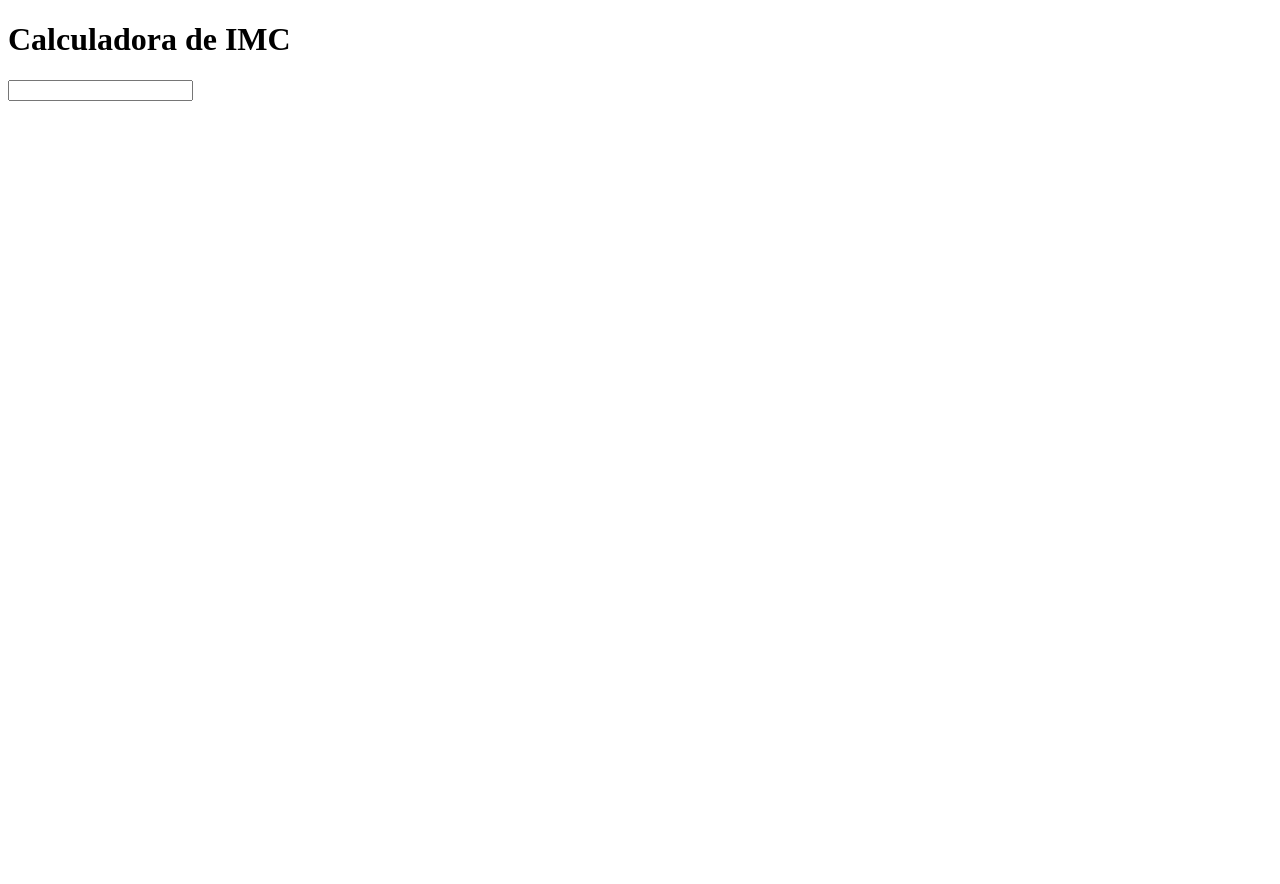
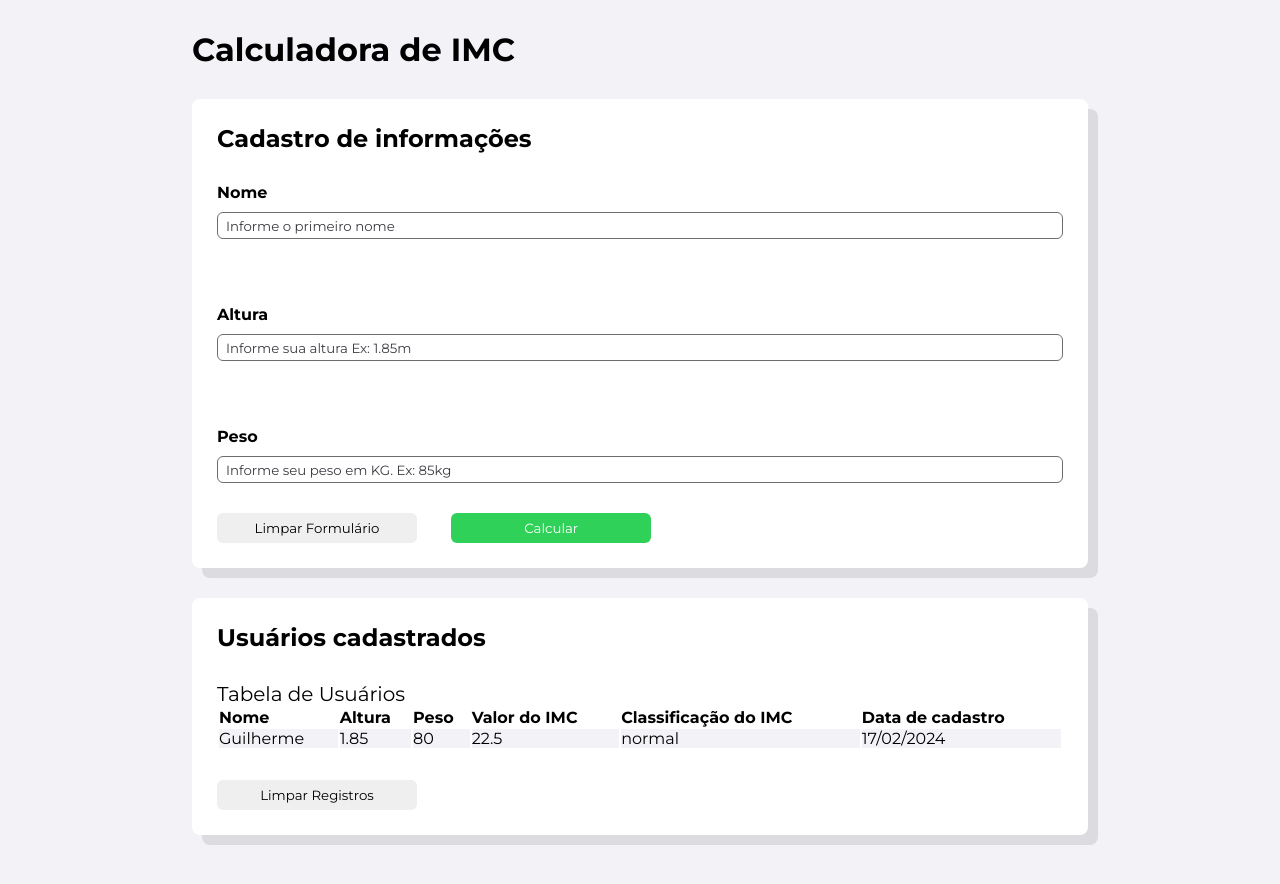
Before and after one commit to juninho-Oliveira/calculadoraIMC, a plain HTML site: page index.html in a window 1280 px wide. Before the commit the page ends 800 px from the top, so only its background shows below. Drawn offline with Linux system fonts and the light colour scheme.

Commit message:
add estyle

```diff
--- a/index.html
+++ b/index.html
@@ -13,13 +13,61 @@
         <h1>Calculadora de IMC</h1>
 
         <section>
-            <h2></h2>
-            <form action="">
-                <div>
-                    <label for=""></label>
-                    <input type="text">
+            <h2>Cadastro de informações</h2>
+            <form action="post" onsubmit="calcularImc()">
+
+                <div class="campo-form">
+                    <label for="nome">Nome</label>
+                    <input type="text" id="nome" name="campo-nome"  placeholder="Informe o primeiro nome ">
                 </div>
+
+                <div class="campo-form">
+                    <label for="altura">Altura</label>
+                    <input type="number" id="altura" name="campo-altura" step="0.01" min="0.1" max="10" placeholder="Informe sua altura Ex: 1.85m">
+                </div>
+
+                <div class="campo-form">
+                    <label for="peso">Peso</label>
+                    <input type="number" id="peso" name="campo-peso" step="0.01" min="0.1" max="500" placeholder="Informe seu peso em KG. Ex: 85kg">
+                </div>
+
             </form>
+
+            <div class="conjunto-botoes">
+                <button type="reset">Limpar Formulário</button>
+                <button type="submit">Calcular</button>
+            </div>
+        </section>
+
+        <section>
+            <h2>Usuários cadastrados</h2>
+
+            <table>
+                <caption>Tabela de Usuários</caption>
+                <thead>
+                    <tr>
+                        <th>Nome</th>
+                        <th>Altura</th>
+                        <th>Peso</th>
+                        <th>Valor do IMC</th>
+                        <th>Classificação do IMC</th>
+                        <th>Data de cadastro</th>
+                    </tr>
+                </thead>
+
+                <tbody id="corpo-tabela">
+                    <tr>
+                        <td>Guilherme</td>
+                        <td>1.85</td>
+                        <td>80</td>
+                        <td>22.5</td>
+                        <td>normal</td>
+                        <td>17/02/2024</td>
+                    </tr>
+                </tbody>
+            </table>
+
+            <button class="bota-tabela" onclick="deletarRegistros()">Limpar Registros</button>
         </section>
     </main>
 </body>
--- a/style/style.css
+++ b/style/style.css
@@ -0,0 +1,122 @@
+@import url('https://fonts.googleapis.com/css2?family=Montserrat:ital,wght@0,100..900;1,100..900&display=swap');
+
+* {
+    margin: 0;
+    padding: 0;
+    box-sizing: border-box;
+    font-family: var(--fontPrincipal);
+}
+
+:root{
+    --fontPrincipal: "Montserrat", sans-serif;
+    --colorPrimary: #30D158;
+    --colorSecondary: #FF453A;
+    --backgroundBody: #F2F2F7;
+    --backgroundSection: #FFFFFF;
+}
+
+body {
+    background-color: var(--backgroundBody);
+}
+
+main {
+    margin: 0 auto;
+    max-width: 1440px;
+    width: 70%;
+    padding: 30px 0;
+}
+
+section {
+    padding: 25px;
+    margin: 30px 0;
+
+
+    background-color: var(--backgroundSection);
+    border-radius: 8px;
+    box-shadow: 10px 10px #5a5a5a25;
+}
+
+form {
+    height: 300px;
+    margin: 30px 0;
+
+    display: flex;
+    justify-content: space-between;
+    flex-direction: column;
+}
+
+.campo-form{
+    display: flex;
+    flex-direction: column;
+    gap: 10px;
+    height: 56px;
+    font-weight: bold;
+}
+
+input {
+    height: 30px;
+    border-radius: 6px;
+    border: 1px solid #6d6d6d;
+    font-weight: medium;
+    text-indent: 8px; /*serve para tira  texto do colado*/
+}
+
+input:focus {
+    outline: none;
+}
+
+input::placeholder{
+    color: #3C3C43;
+}
+
+input[type="number"]{
+    -moz-appearance: textfield;
+    appearance: textfield;
+}
+
+input[type="number"]::-webkit-outer-spin-button,
+input[type="number"]::-webkit-inner-spin-button {
+    -webkit-appearance: none;
+    margin: 0;
+}
+
+
+button {
+    height: 30px;
+    width: 200px;
+    margin-right: 30px;
+    border: none;
+    border-radius: 6px;
+    font-weight: medium;
+}
+
+button:hover {
+    cursor: pointer;
+}
+
+button[type="submit"] {
+    background-color: var(--colorPrimary);
+    color: var(--backgroundSection);
+}
+
+button[type="submit"]:hover {
+    background-color: #34C759;
+}
+
+table {
+    width: 100%;
+    margin: 30px 0;
+    border: none;
+}
+
+caption {
+    font-size: 20px;
+}
+
+caption, th {
+    text-align: left;
+}
+
+tbody> tr:nth-child(odd) {
+    background-color: #F2F2F7;
+}
```
